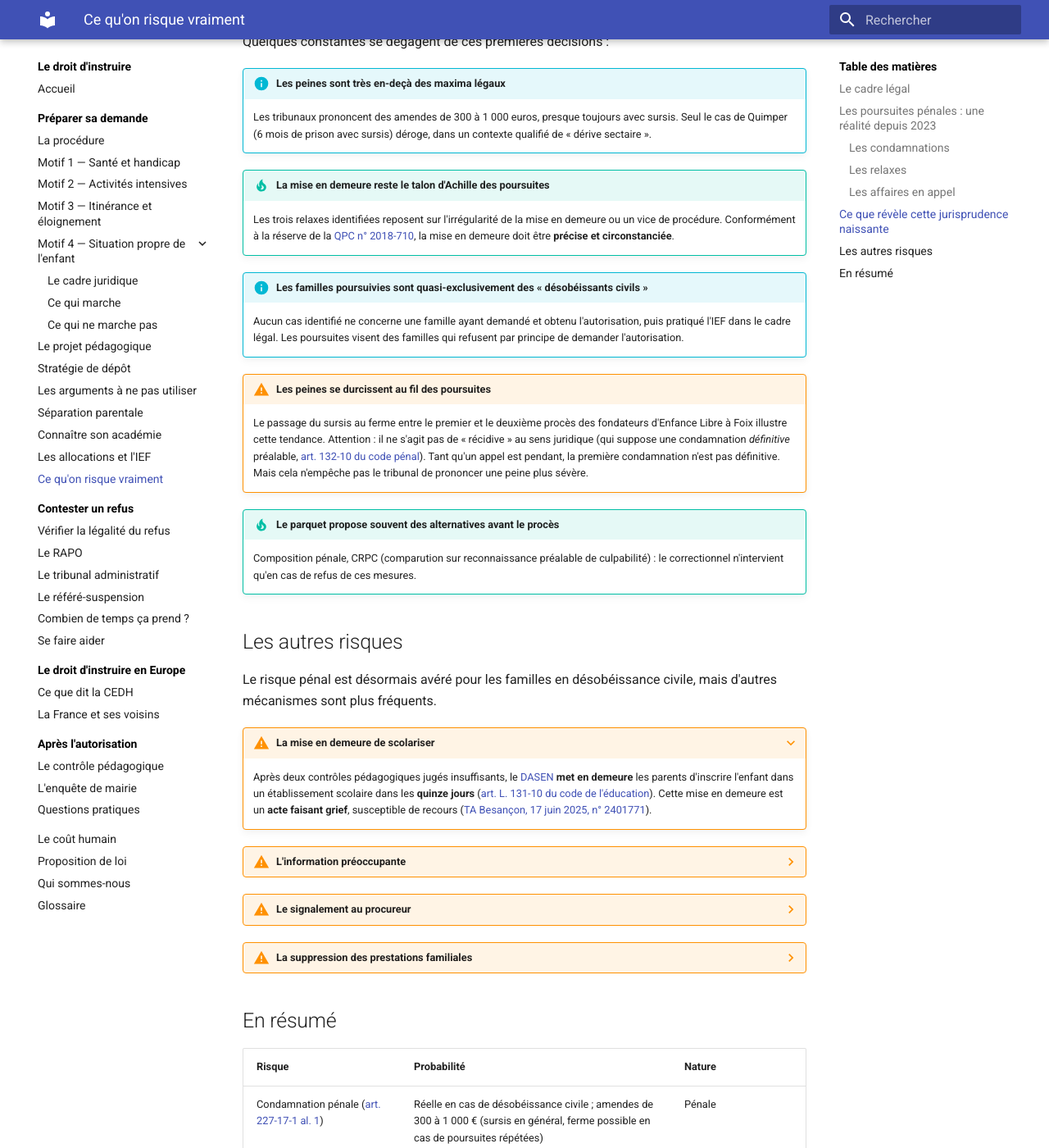
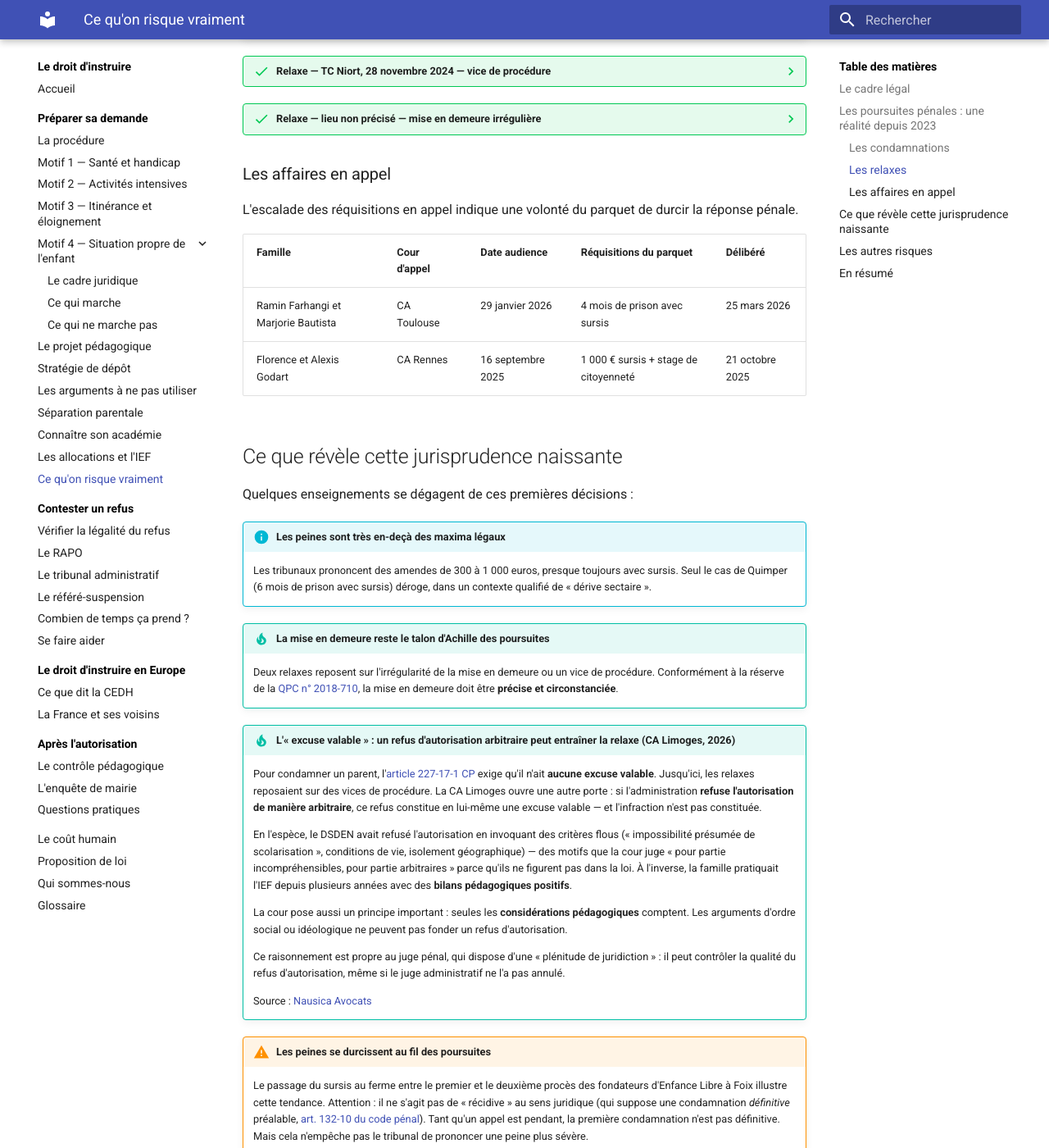
Before and after one commit to nbald/le-droit-dinstruire.fr, an MkDocs documentation site: the page built from docs/preparer/sanctions.md, in a window 1280 px wide and 1400 px high, scrolled down 3505 px. Shown: the whole window at 82% size. Built offline with MkDocs 1.6.1 and Material for MkDocs 9.7.7, drawn with Linux system fonts in a browser that asks for light colours; some of the changed text lies outside the part shown.

Commit message:
Ajoute l'arrêt CA Limoges du 18 février 2026 (première relaxe en appel)
Ajoute le TC Tulle (condamnation infirmée) et la relaxe CA Limoges
dans les cas recensés. Ajoute un encadré sur la notion d'« excuse
valable » : un refus d'autorisation arbitraire neutralise les
poursuites pénales.

```diff
--- a/docs/preparer/sanctions.md
+++ b/docs/preparer/sanctions.md
@@ -10,7 +10,7 @@ La question des sanctions est légitime quand on envisage l'instruction en famil
 !!! abstract "En bref"
 
     - Les peines prononcées sont **très en-deçà des maxima légaux** : amendes de 300 à 1 000 € avec sursis, sauf cas exceptionnel (Quimper : 6 mois de prison avec sursis pour « dérive sectaire »).
-    - Trois **relaxes** ont été prononcées, toutes fondées sur l'irrégularité de la mise en demeure ou un vice de procédure.
+    - Quatre **relaxes** ont été prononcées : deux pour vice de procédure ou mise en demeure irrégulière, une sur le fond en première instance (TC Rennes), et une **en appel** (CA Limoges, 18 février 2026 — première relaxe prononcée par une cour d'appel en matière d'IEF).
     - Le risque le plus immédiat n'est pas pénal mais **financier** : la suppression des prestations CAF (600 à 1 000 €/mois) frappe systématiquement les familles sans autorisation.
     - **Aucune poursuite** n'a été identifiée contre une famille pratiquant l'IEF **dans le cadre légal** (avec autorisation).
 
@@ -133,9 +133,40 @@ Malgré ces fragilités, **des familles sont poursuivies et condamnées depuis f
 
     Sources : [France Bleu](https://www.francebleu.fr/infos/faits-divers-justice/coupables-mais-dispenses-de-peine-deux-parents-qui-refusaient-la-scolarisation-de-leurs-filles-juges-a-limoges-3738385) · [France 3](https://france3-regions.franceinfo.fr/nouvelle-aquitaine/haute-vienne/limoges/l-instruction-en-famille-c-est-un-choix-de-vie-un-couple-juge-pour-n-avoir-pas-scolarise-ses-deux-enfants-3115060.html)
 
+??? warning "Prison (sursis ou ferme ?), infirmée en appel — TC Tulle, 2025"
+
+    **Famille.** Olivier et Bérangère (Corrèze), parents de deux enfants (5 et 9 ans). Famille extérieure à Enfance Libre.
+
+    **Faits.** Autorisation d'IEF demandée au titre du motif 4° (situation propre à l'enfant) et refusée par le DSDEN de Corrèze. Poursuite de l'instruction en famille malgré le refus et la mise en demeure de scolariser.
+
+    **Verdict.** Condamnation comportant des **peines de prison** (quantum exact non publié). Cette condamnation a été **infirmée en appel** par la cour d'appel de Limoges le 18 février 2026 (→ voir la [relaxe CA Limoges](#relaxe-ca-limoges-18-fevrier-2026-premiere-relaxe-en-appel) ci-dessous).
+
+    *Date exacte de l'audience non publiée (2025, après le renvoi de l'audience du 6 mai 2025).*
+
+    Sources : [Nausica Avocats](https://nausica-avocats.fr/la-cour-dappel-de-limoges-tranche-en-faveur-de-lief/) · [Radio Totem](https://www.radiototem.net/l-education-en-famille-devant-le-tribunal)
+
 ### Les relaxes
 
 *Cliquez sur un cas ci-dessous pour lire le détail.*
+
+<a id="relaxe-ca-limoges-18-fevrier-2026-premiere-relaxe-en-appel"></a>
+
+???+ success "Relaxe — CA Limoges, 18 février 2026 — première relaxe en appel"
+
+    **Famille.** Olivier et Bérangère (Corrèze), parents de deux enfants (5 et 9 ans) — mêmes parents que le TC Tulle ci-dessus. Famille extérieure à Enfance Libre.
+
+    **Faits.** Appel de la condamnation du TC Tulle. La famille avait demandé l'autorisation d'IEF au titre du motif 4° (situation propre à l'enfant) et avait été refusée par le DSDEN de Corrèze.
+
+    **Verdict.** **Relaxe** (infirmation de la condamnation), renvoi des fins de la poursuite. Chaque parent se voit allouer **700 € d'indemnité** au titre de l'article 800-2 du code de procédure pénale. C'est la **première relaxe prononcée par une cour d'appel** en matière d'IEF.
+
+    **Motifs clés :**
+
+    - Le refus d'autorisation du DSDEN était « **pour partie incompréhensible, pour partie arbitraire** » : critères non définis, non prévus par la loi.
+    - Ce défaut de motivation constitue une « **excuse valable** » au sens de l'article 227-17-1 du code pénal.
+    - L'**historique IEF** de la famille et les **contrôles pédagogiques favorables** antérieurs rendaient le refus incohérent.
+    - Le contrôle de l'administration est **borné aux considérations strictement pédagogiques** ; les éléments extra-pédagogiques invoqués par le DSDEN ne pouvaient fonder un refus.
+
+    Sources : [Nausica Avocats](https://nausica-avocats.fr/la-cour-dappel-de-limoges-tranche-en-faveur-de-lief/) · [Enfance Libre](https://www.enfance-libre.fr/actualites/2026/3/12/limoges-en-faveur-de-lief) · [Radio Totem](https://www.radiototem.net/l-education-en-famille-devant-le-tribunal)
 
 ???+ success "Relaxe — TC Rennes, janvier 2025 — première relaxe sur le fond"
 
@@ -176,7 +207,7 @@ L'escalade des réquisitions en appel indique une volonté du parquet de durcir
 
 ## Ce que révèle cette jurisprudence naissante
 
-Quelques constantes se dégagent de ces premières décisions :
+Quelques enseignements se dégagent de ces premières décisions :
 
 !!! info "Les peines sont très en-deçà des maxima légaux"
 
@@ -184,11 +215,19 @@ Quelques constantes se dégagent de ces premières décisions :
 
 !!! tip "La mise en demeure reste le talon d'Achille des poursuites"
 
-    Les trois relaxes identifiées reposent sur l'irrégularité de la mise en demeure ou un vice de procédure. Conformément à la réserve de la [QPC n° 2018-710](https://www.legifrance.gouv.fr/cons/id/CONSTEXT000037020580), la mise en demeure doit être **précise et circonstanciée**.
+    Deux relaxes reposent sur l'irrégularité de la mise en demeure ou un vice de procédure. Conformément à la réserve de la [QPC n° 2018-710](https://www.legifrance.gouv.fr/cons/id/CONSTEXT000037020580), la mise en demeure doit être **précise et circonstanciée**.
 
-!!! info "Les familles poursuivies sont quasi-exclusivement des « désobéissants civils »"
+!!! tip "L'« excuse valable » : un refus d'autorisation arbitraire peut entraîner la relaxe (CA Limoges, 2026)"
 
-    Aucun cas identifié ne concerne une famille ayant demandé et obtenu l'autorisation, puis pratiqué l'IEF dans le cadre légal. Les poursuites visent des familles qui refusent par principe de demander l'autorisation.
+    Pour condamner un parent, l'[article 227-17-1 CP](https://www.legifrance.gouv.fr/codes/article_lc/LEGIARTI000043982715) exige qu'il n'ait **aucune excuse valable**. Jusqu'ici, les relaxes reposaient sur des vices de procédure. La CA Limoges ouvre une autre porte : si l'administration **refuse l'autorisation de manière arbitraire**, ce refus constitue en lui-même une excuse valable — et l'infraction n'est pas constituée.
+
+    En l'espèce, le DSDEN avait refusé l'autorisation en invoquant des critères flous (« impossibilité présumée de scolarisation », conditions de vie, isolement géographique) — des motifs que la cour juge « pour partie incompréhensibles, pour partie arbitraires » parce qu'ils ne figurent pas dans la loi. À l'inverse, la famille pratiquait l'IEF depuis plusieurs années avec des **bilans pédagogiques positifs**.
+
+    La cour pose aussi un principe important : seules les **considérations pédagogiques** comptent. Les arguments d'ordre social ou idéologique ne peuvent pas fonder un refus d'autorisation.
+
+    Ce raisonnement est propre au juge pénal, qui dispose d'une « plénitude de juridiction » : il peut contrôler la qualité du refus d'autorisation, même si le juge administratif ne l'a pas annulé.
+
+    Source : [Nausica Avocats](https://nausica-avocats.fr/la-cour-dappel-de-limoges-tranche-en-faveur-de-lief/)
 
 !!! warning "Les peines se durcissent au fil des poursuites"
 
@@ -228,7 +267,7 @@ Le risque pénal est désormais avéré pour les familles en désobéissance civ
 
 | Risque | Probabilité | Nature |
 |---|---|---|
-| Condamnation pénale ([art. 227-17-1 al. 1](https://www.legifrance.gouv.fr/codes/article_lc/LEGIARTI000043982715)) | Réelle en cas de désobéissance civile ; amendes de 300 à 1 000 € (sursis en général, ferme possible en cas de poursuites répétées) | Pénale |
+| Condamnation pénale ([art. 227-17-1 al. 1](https://www.legifrance.gouv.fr/codes/article_lc/LEGIARTI000043982715)) | Réelle en cas de désobéissance civile ; amendes de 300 à 1 000 € (sursis en général, ferme possible en cas de poursuites répétées). Relaxe possible si le refus d'autorisation est arbitraire (CA Limoges, 2026) | Pénale |
 | Suppression des prestations familiales ([art. L552-4 CSS](https://www.legifrance.gouv.fr/codes/article_lc/LEGIARTI000043982562)) | Systématique sans autorisation ; 600 à 1 000 €/mois de pertes | Financière |
 | Mise en demeure de scolariser | Fréquente après contrôles insuffisants | Administrative (contestable) |
 | Information préoccupante | Possible en cas de conflit prolongé | Sociale |
```
